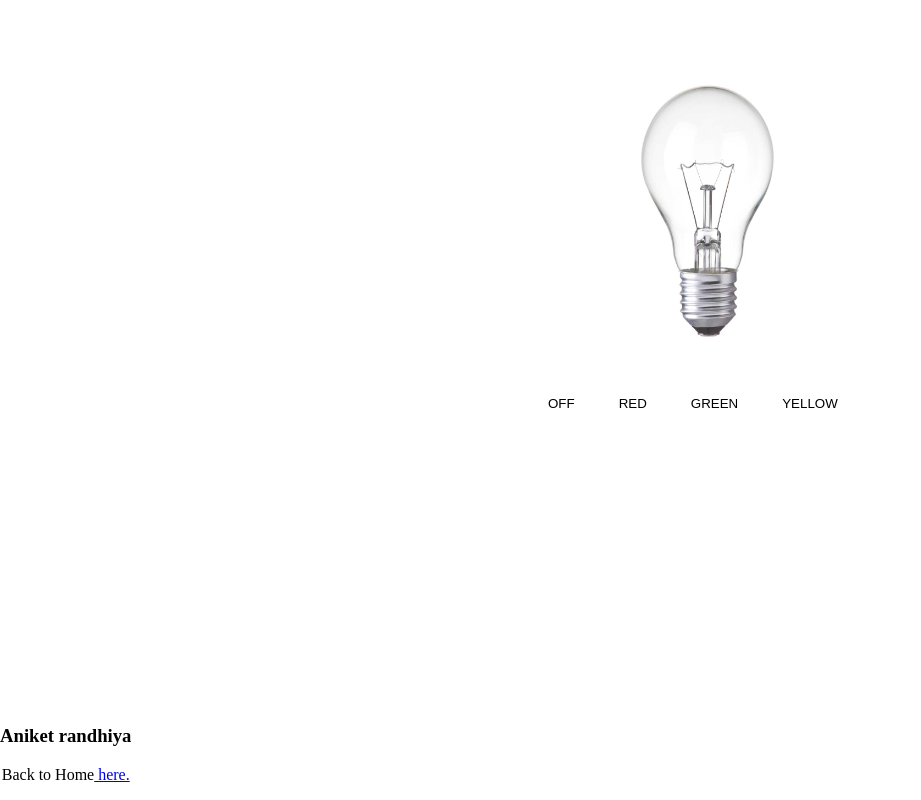
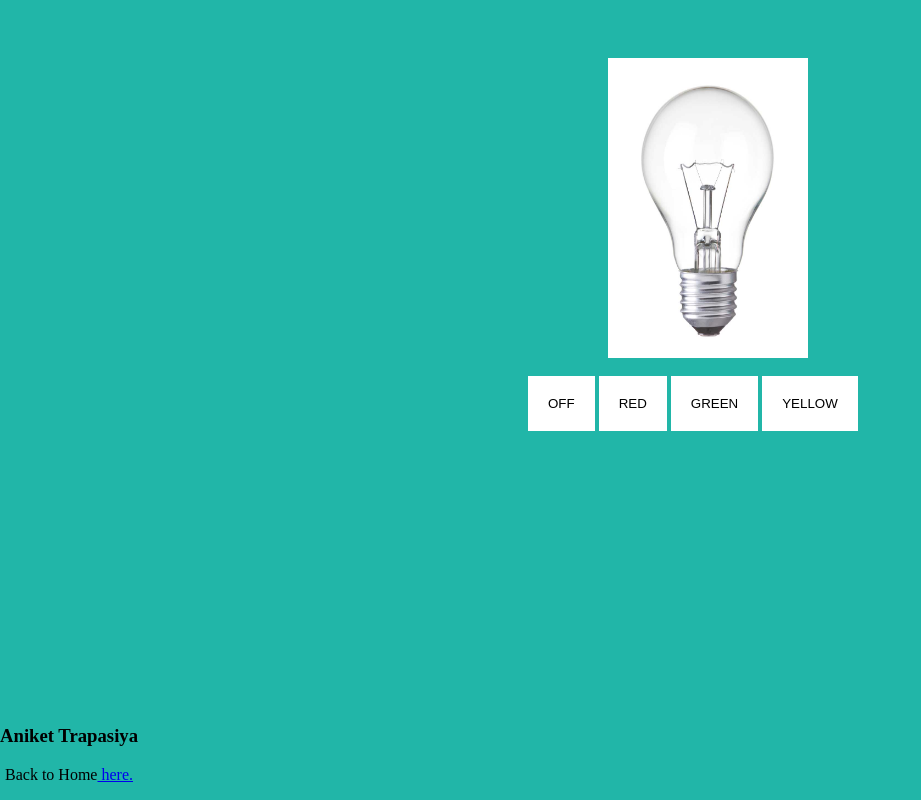
Before and after one commit to AniketTrapasiya/ART, a plain HTML site: page Aniket80/projects/light_bulb/Bulb.html in a window 1280 px wide. Shown: the whole page, without its empty margins (0-921 px from the left). Drawn offline with Linux system fonts and the light colour scheme.

Commit message:
Update Bulb.html

```diff
--- a/Aniket80/projects/light_bulb/Bulb.html
+++ b/Aniket80/projects/light_bulb/Bulb.html
@@ -47,7 +47,7 @@
         }
     </STYLE>
     </HEAD>
-        <BODY>
+     <BODY style="background: rgb(33,182,168);">
             <SCRIPT>
                 function glowBlub(n)
                 {
@@ -77,7 +77,7 @@
              <BUTTON type="button" onclick="glowBlub(3)" class="blue">GREEN</BUTTON>
              <BUTTON type="button" onclick="glowBlub(4)" class="yellow">YELLOW</BUTTON>
               <FOOTER STYLE="text-align: center;position: absolute;bottom: 0%;left: 0%">
-        <h3>Aniket randhiya</h3>
+        <h3>Aniket Trapasiya</h3>
 
         <p>Back to Home<a href="class.html"> here.</a></p>
         </BODY>
```
